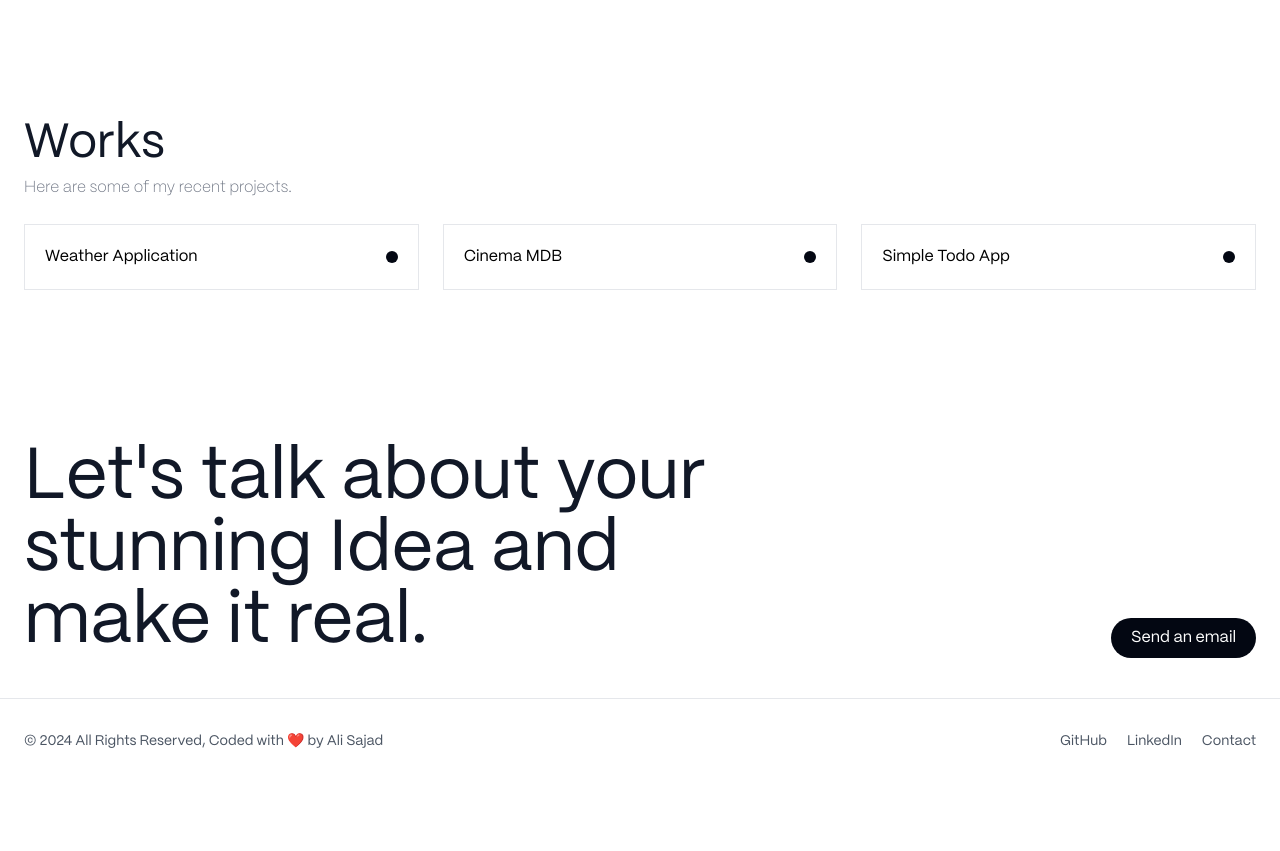
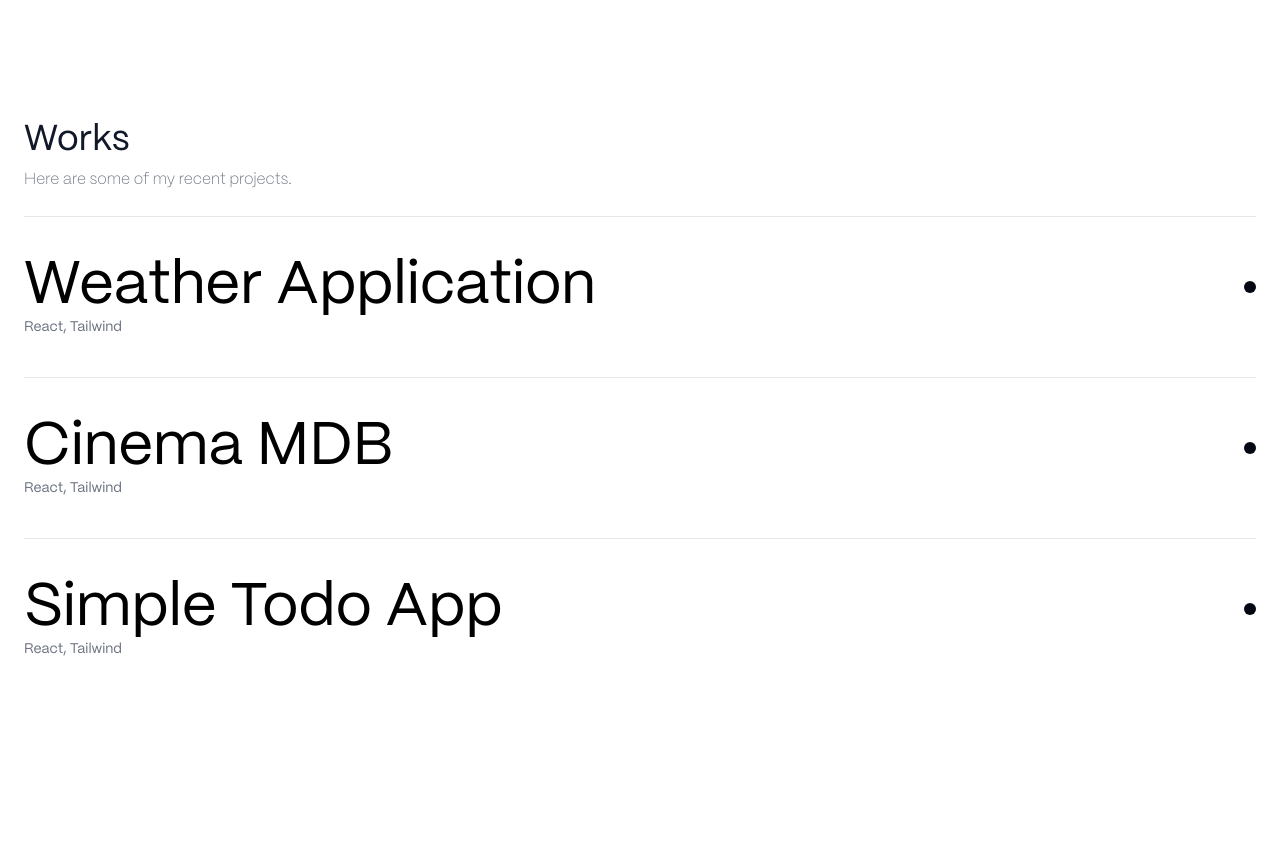
Before and after one commit to alisajad001/portfolio-2024, a React (Vite) app: page / in a window 1280 px wide. Shown: the part 1040-1891 px from the top of the page. Before the commit the page ends 1823 px from the top, so only its background shows below. Built offline with nearby package versions, Linux system fonts and the light colour scheme.

Commit message:
Update Works component layout and styles

```diff
--- a/src/components/Works.jsx
+++ b/src/components/Works.jsx
@@ -1,23 +1,41 @@
 export default function Works() {
   return (
     <section className="container mx-auto p-6 my-32">
-      <h2 className="text-3xl md:text-5xl font-medium text-gray-900">Works</h2>
+      <h2 className="text-3xl md:text-4xl font-medium text-gray-900">Works</h2>
       <p className="text-gray-500 font-extralight mt-2">
         Here are some of my recent projects.
       </p>
 
-      <div className="grid grid-cols-1 sm:grid-cols-2 md:grid-cols-3 gap-6 mt-6">
-        <a href="#" className="flex justify-between items-center border p-5">
+      <div className="flex flex-col mt-6">
+        <a
+          href="#"
+          className="border-t text-xl md:text-3xl lg:text-6xl py-5 md:py-10"
+        >
+          <div className="flex justify-between items-center">
             <h3>Weather Application</h3>
             <span className="w-3 h-3 rounded-full bg-gray-950"></span>
+          </div>
+          <p className="text-sm text-gray-500">React, Tailwind</p>
         </a>
-        <a href="#" className="flex justify-between items-center border p-5">
+        <a
+          href="#"
+          className="border-t text-xl md:text-3xl lg:text-6xl py-5 md:py-10"
+        >
+          <div className="flex justify-between items-center">
             <h3>Cinema MDB</h3>
             <span className="w-3 h-3 rounded-full bg-gray-950"></span>
+          </div>
+          <p className="text-sm text-gray-500">React, Tailwind</p>
         </a>
-        <a href="#" className="flex justify-between items-center border p-5">
+        <a
+          href="#"
+          className="border-t text-xl md:text-3xl lg:text-6xl py-5 md:py-10"
+        >
+          <div className="flex justify-between items-center">
             <h3>Simple Todo App</h3>
             <span className="w-3 h-3 rounded-full bg-gray-950"></span>
+          </div>
+          <p className="text-sm text-gray-500">React, Tailwind</p>
         </a>
       </div>
     </section>
```
Lines whose indentation alone changed are shown as unchanged.
